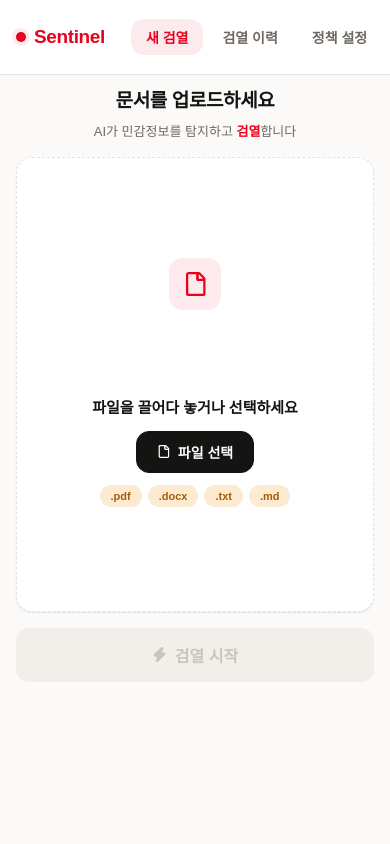
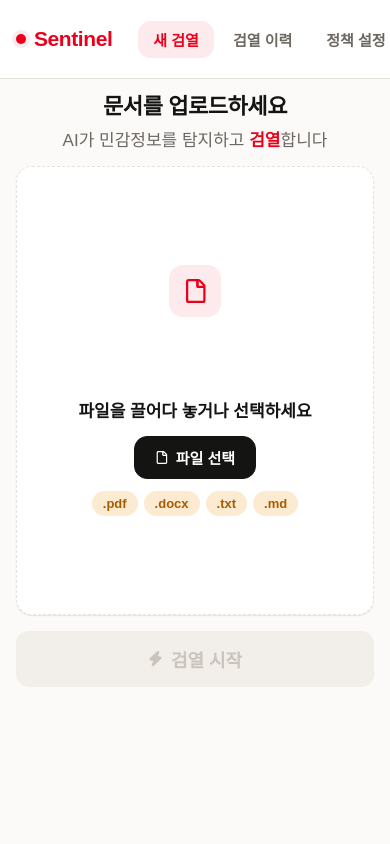
Before and after one commit to cosmosjiwan/Sentinel, a Flask app: page / in a window 390 px wide. Run offline with Flask 3, Linux system fonts and the light colour scheme; some web fonts are replaced.

Commit message:
전 화면 폰트 확대 + 설명문 크기 통일 (#9)
- 공통 타입 스케일 상향(xs 12→13, sm 14→15, base 16→17, lg 20→22, xl 34→37)
  으로 모든 화면의 텍스트를 조금 더 크게
- 설명문(description)을 목적에 맞춰 --fs-base 로 통일: .page-sub / .policy-desc /
  .upload-hero-sub / .loading-text p / .empty-card p 가 모두 동일 크기(17px)
- 헤더·버튼·칩·제목 등 하드코딩 크기도 비례 상향(로고·제목·통계 수치 등),
  input/loading/list/output 화면의 하드코딩 크기를 스케일 변수 또는 상향값으로 정리


Claude-Session: https://claude.ai/code/session_01QcTcEAy6cybN3D3rM6DS6L

Co-authored-by: Claude <noreply@anthropic.com>

```diff
--- a/static/css/common.css
+++ b/static/css/common.css
@@ -41,11 +41,11 @@
   --r-card:    22px;
 
   /* ── Type scale (전 화면 공통 글자 크기) ── */
-  --fs-xs:   12px;  /* 마이크로 라벨·캡션 */
-  --fs-sm:   14px;  /* 보조 텍스트·컨트롤·칩 */
-  --fs-base: 16px;  /* 본문 기본 */
-  --fs-lg:   20px;  /* 카드·섹션 제목 */
-  --fs-xl:   34px;  /* 강조 수치(점수 등) */
+  --fs-xs:   13px;  /* 마이크로 라벨·캡션 */
+  --fs-sm:   15px;  /* 보조 텍스트·컨트롤·칩 */
+  --fs-base: 17px;  /* 본문 기본 · 설명문(공통) */
+  --fs-lg:   22px;  /* 카드·섹션 제목 */
+  --fs-xl:   37px;  /* 강조 수치(점수 등) */
 
   /* ── Focus indicator ── */
   --focus: 0 0 0 2px #ffffff, 0 0 0 4px var(--accent);
@@ -85,7 +85,7 @@ body {
   z-index: 100;
 }
 .brand {
-  font-size: 24px;
+  font-size: 26px;
   font-weight: 800;
   letter-spacing: -0.02em;
   color: var(--accent);
@@ -121,7 +121,7 @@ body {
 .topnav-link:hover { background: var(--surface2); color: var(--text); }
 .topnav-link.active { background: var(--accent-bg); color: var(--accent); }
 .chip {
-  font-size: 12px;
+  font-size: 13px;
   padding: 5px 12px;
   border-radius: 999px;
   font-weight: 700;
@@ -161,12 +161,12 @@ body {
   display: flex;
   align-items: center;
   justify-content: center;
-  font-size: 12px;
+  font-size: 13px;
   font-weight: 600;
   color: #fff;
 }
 .topbar-username {
-  font-size: 13px;
+  font-size: 14px;
   color: var(--text);
 }
 
@@ -174,7 +174,7 @@ body {
 .btn {
   display: inline-flex; align-items: center; justify-content: center; gap: 6px;
   font-family: 'Pretendard', sans-serif;
-  font-size: 14px; font-weight: 700;
+  font-size: 15px; font-weight: 700;
   padding: 11px 20px;
   border-radius: var(--r-control);
   cursor: pointer;
@@ -189,7 +189,7 @@ body {
 .btn-secondary { background: var(--surface2); color: var(--text); border-color: transparent; }
 .btn-secondary:hover { background: var(--border); }
 .btn-secondary:active { background: var(--border); }
-.btn-sm { padding: 8px 15px; font-size: 13px; }
+.btn-sm { padding: 8px 15px; font-size: 14px; }
 
 /* ── 앱 쉘 (공통) ── */
 .app-shell {
@@ -201,7 +201,7 @@ body {
 
 /* ── 위험성 등급 칩 (ISO 27005 기반) ── */
 .grade-chip {
-  font-size: 12px;
+  font-size: 13px;
   padding: 4px 12px;
   border-radius: 999px;
   font-weight: 700;
@@ -219,16 +219,16 @@ body {
   justify-content: center;
   height: 200px;
   color: var(--muted);
-  font-size: 13px;
+  font-size: var(--fs-sm);
   gap: 8px;
 }
 
 /* ── 모바일 대응 (공통) ── */
 @media (max-width: 768px) {
-  body { height: auto; min-height: 100vh; overflow: visible; font-size: 13px; }
+  body { height: auto; min-height: 100vh; overflow: visible; font-size: 14px; }
 
   .topbar { height: auto; padding: 12px 16px; gap: 8px; }
-  .brand { font-size: 19px; }
+  .brand { font-size: 21px; }
   .topbar-right { flex-wrap: wrap; gap: 6px; justify-content: flex-end; }
   .topbar-username { display: none; }
 
--- a/static/css/input.css
+++ b/static/css/input.css
@@ -23,7 +23,7 @@ body {
 }
 
 .upload-hero-title {
-  font-size: 36px;
+  font-size: 40px;
   font-weight: 800;
   letter-spacing: -0.02em;
   line-height: 1.3;
@@ -31,9 +31,10 @@ body {
   text-align: center;
 }
 .hero-accent { color: var(--accent); font-weight: 800; }
+/* 설명문 — 다른 화면의 설명문(.page-sub/.policy-desc)과 동일하게 --fs-base 로 통일 */
 .upload-hero-sub {
-  font-size: 17px;
-  line-height: 26px;
+  font-size: var(--fs-base);
+  line-height: 1.55;
   color: var(--muted);
   text-align: center;
   margin-top: -14px;
@@ -94,7 +95,7 @@ body {
 .upload-box.has-file .upload-icon svg { color: var(--accent); }
 
 .upload-title {
-  font-size: 20px;
+  font-size: 22px;
   font-weight: 700;
   color: var(--text);
   margin-bottom: 18px;
@@ -108,7 +109,7 @@ body {
   background: var(--text);
   border: 1px solid var(--text);
   color: #fff;
-  font-size: 15px;
+  font-size: 16px;
   font-weight: 700;
   font-family: 'Pretendard', sans-serif;
   cursor: pointer;
@@ -137,7 +138,7 @@ body {
   margin-top: 16px;
 }
 .fmt-chip {
-  font-size: 13px;
+  font-size: var(--fs-sm);
   font-weight: 700;
   padding: 7px 15px;
   border-radius: 999px;
@@ -154,7 +155,7 @@ body {
   background: var(--accent);
   border: none;
   color: #fff;
-  font-size: 18px;
+  font-size: 20px;
   font-weight: 700;
   font-family: 'Pretendard', sans-serif;
   cursor: pointer;
@@ -187,8 +188,8 @@ body {
   .content-area { overflow-y: auto; padding: 40px 32px; }
 
   .upload-hero { max-width: 760px; gap: 24px; }
-  .upload-hero-title { font-size: 34px; }
-  .upload-hero-sub { font-size: 16px; margin-top: -10px; }
+  .upload-hero-title { font-size: 38px; }
+  .upload-hero-sub { font-size: var(--fs-base); margin-top: -10px; }
   .upload-box { padding: 48px 56px; gap: 40px; min-height: 280px; }
 
   .upload-extra { display: flex; flex-direction: column; gap: 18px; width: 100%; margin-top: 6px; }
@@ -200,7 +201,7 @@ body {
     border-radius: var(--r-card); padding: 20px 28px; box-shadow: var(--shadow2);
   }
   .how-step { display: flex; align-items: center; gap: 12px; min-width: 0; }
-  .how-step strong { font-size: 16px; font-weight: 700; color: var(--text); }
+  .how-step strong { font-size: var(--fs-base); font-weight: 700; color: var(--text); }
   .how-num {
     width: 26px; height: 26px; flex-shrink: 0;
     display: flex; align-items: center; justify-content: center;
@@ -221,8 +222,8 @@ body {
     overflow: hidden;
   }
   .upload-hero { gap: 12px; }
-  .upload-hero-title { font-size: 19px; line-height: 25px; }
-  .upload-hero-sub { font-size: 13px; margin-top: -6px; }
+  .upload-hero-title { font-size: 22px; line-height: 30px; }
+  .upload-hero-sub { font-size: var(--fs-base); margin-top: -6px; }
 
   /* 폼이 남은 세로 공간을 차지하되, 업로드 박스는 그중 약 3/4만 채우고
      박스 안 요소는 고르게 분산 배치한다. 남는 공간만큼 검열 버튼이 아래로 내려간다 */
@@ -235,11 +236,11 @@ body {
   .upload-content { align-items: center; }
   .upload-icon { width: 52px; height: 52px; margin: 0 auto 14px; border-radius: 14px; }
   .upload-icon svg { width: 24px; height: 24px; }
-  .upload-title { font-size: 15px; margin-bottom: 14px; }
-  .select-btn { padding: 10px 20px; font-size: 14px; }
+  .upload-title { font-size: 17px; margin-bottom: 14px; }
+  .select-btn { padding: 10px 20px; font-size: 15px; }
   .format-chips { margin-top: 12px; gap: 6px; justify-content: center; }
-  .fmt-chip { font-size: 11px; padding: 5px 11px; }
-  #file-name { margin-top: 12px; font-size: 12px; justify-content: center; }
+  .fmt-chip { font-size: 13px; padding: 5px 11px; }
+  #file-name { margin-top: 12px; font-size: 13px; justify-content: center; }
 
-  .submit-btn { flex-shrink: 0; padding: 15px; font-size: 16px; margin-top: 16px !important; }
+  .submit-btn { flex-shrink: 0; padding: 15px; font-size: 18px; margin-top: 16px !important; }
 }
--- a/static/css/loading.css
+++ b/static/css/loading.css
@@ -73,13 +73,14 @@
 
 .loading-text { text-align: center; }
 .loading-text h3 {
-  font-size: 16px;
+  font-size: var(--fs-lg);
   font-weight: 800;
   color: var(--text);
   margin-bottom: 4px;
 }
+/* 설명문 — 다른 화면의 설명문과 동일하게 --fs-base 로 통일 */
 .loading-text p {
-  font-size: 13px;
+  font-size: var(--fs-base);
   color: var(--muted);
 }
 .loading-steps {
@@ -92,7 +93,7 @@
   display: flex;
   align-items: center;
   gap: 10px;
-  font-size: 13px;
+  font-size: var(--fs-sm);
   font-weight: 600;
   color: var(--muted);
   padding: 11px 14px;
--- a/static/css/output.css
+++ b/static/css/output.css
@@ -519,6 +519,6 @@ body.reveal .ent-tip,
   }
   .sidebar-head { padding-top: 14px; gap: 14px; }
   .score-gauge { width: 68px; height: 68px; }
-  .score-num { font-size: 23px; }
+  .score-num { font-size: 26px; }
   .score-label { font-size: var(--fs-base); }
 }
```
Also changed, not shown: static/css/list.css (+4 -4 lines), static/css/manage.css (+5 -4 lines).
